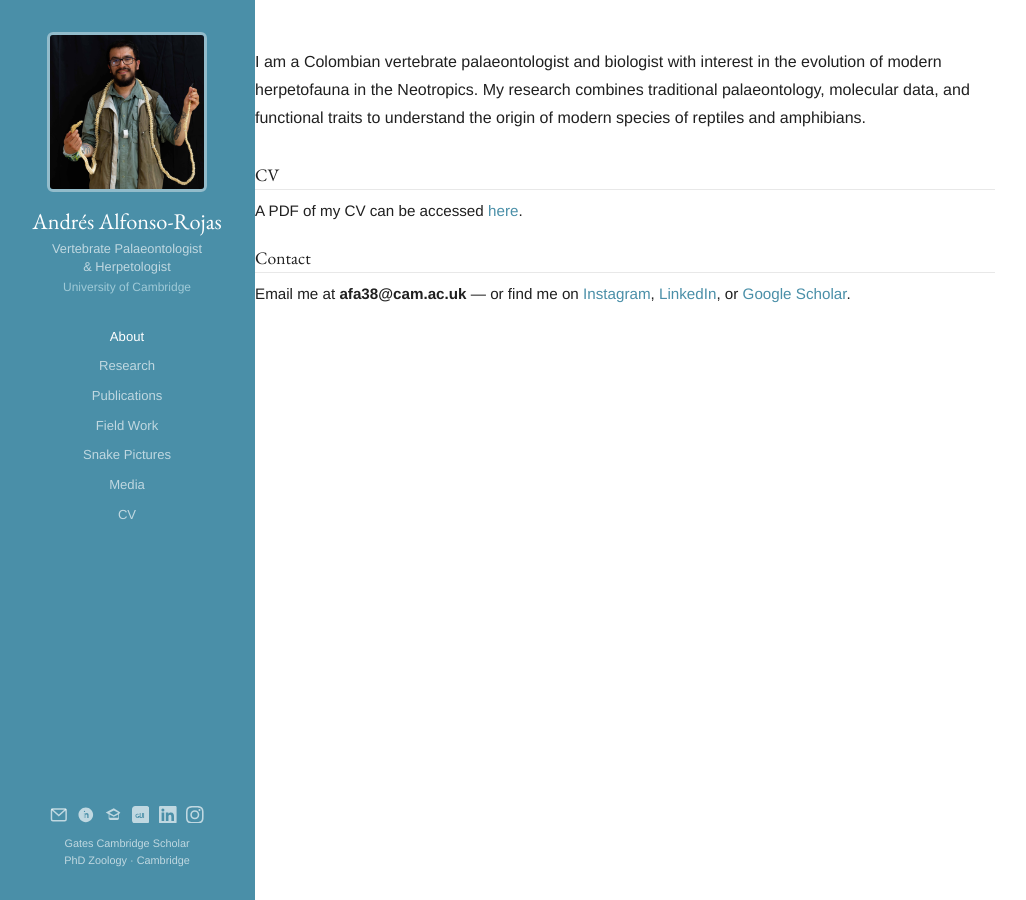
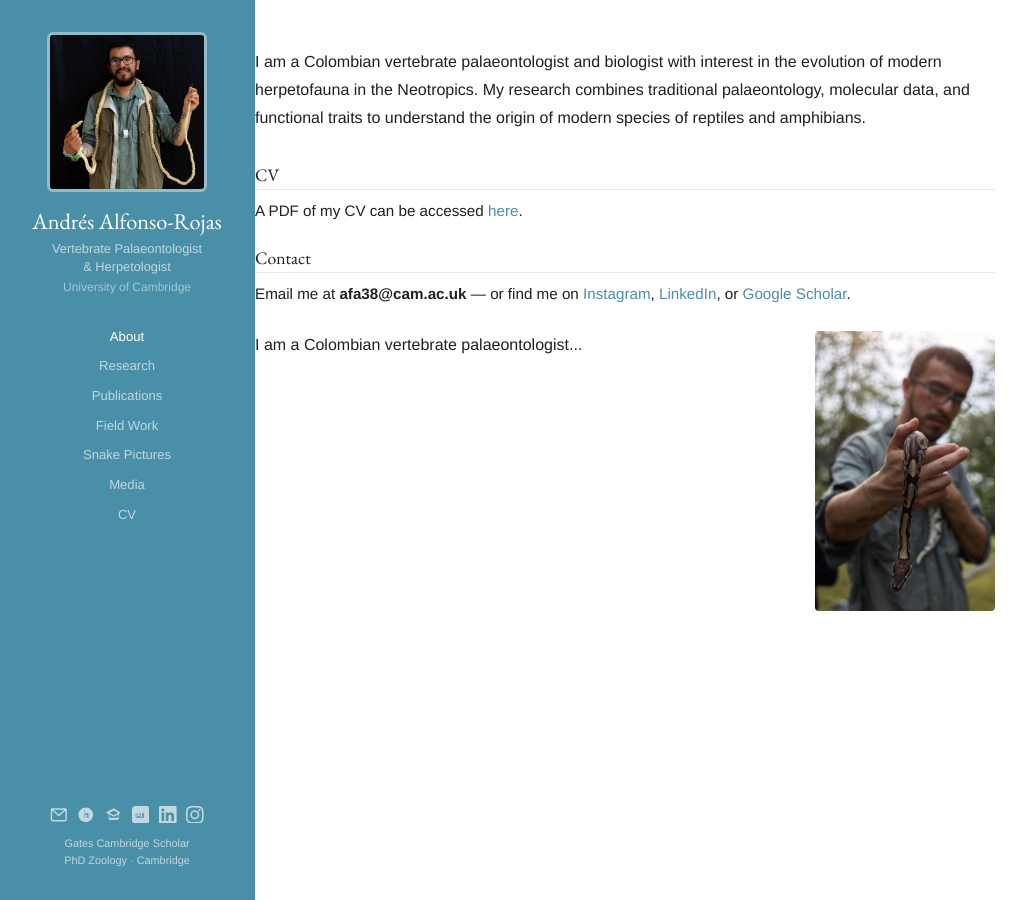
Before and after one commit to palaeophidia/palaeophidia.github.io, a Jekyll site: the page built from index.md, in a window 1280 px wide. Shown: the whole page, without its empty margins (1-1027 px from the left). Built offline with Jekyll 4.4.1, drawn with Linux system fonts in a browser that asks for light colours.

Commit message:
About picture

```diff
--- a/index.md
+++ b/index.md
@@ -19,4 +19,11 @@ title: Home
   <p>Email me at <strong>afa38@cam.ac.uk</strong> — or find me on <a href="https://www.instagram.com/palaeophidia/" target="_blank">Instagram</a>, <a href="https://www.linkedin.com/in/andres-paleosnakes3/" target="_blank">LinkedIn</a>, or <a href="https://scholar.google.com/citations?user=_qzbKHcAAAAJ&hl=es&oi=sra" target="_blank">Google Scholar</a>.</p>
 </div>
 
+<div style="display:flex;gap:1.5rem;align-items:flex-start;margin-bottom:2rem;">
+  <div class="about-intro" style="flex:1">
+    I am a Colombian vertebrate palaeontologist...
+  </div>
+  <img src="/public/img/about-photo.jpg" alt="" style="width:180px;border-radius:4px;flex-shrink:0;">
 </div>
+
+</div>
```
Also changed, not shown: public/img/about-photo.jpg (added).
